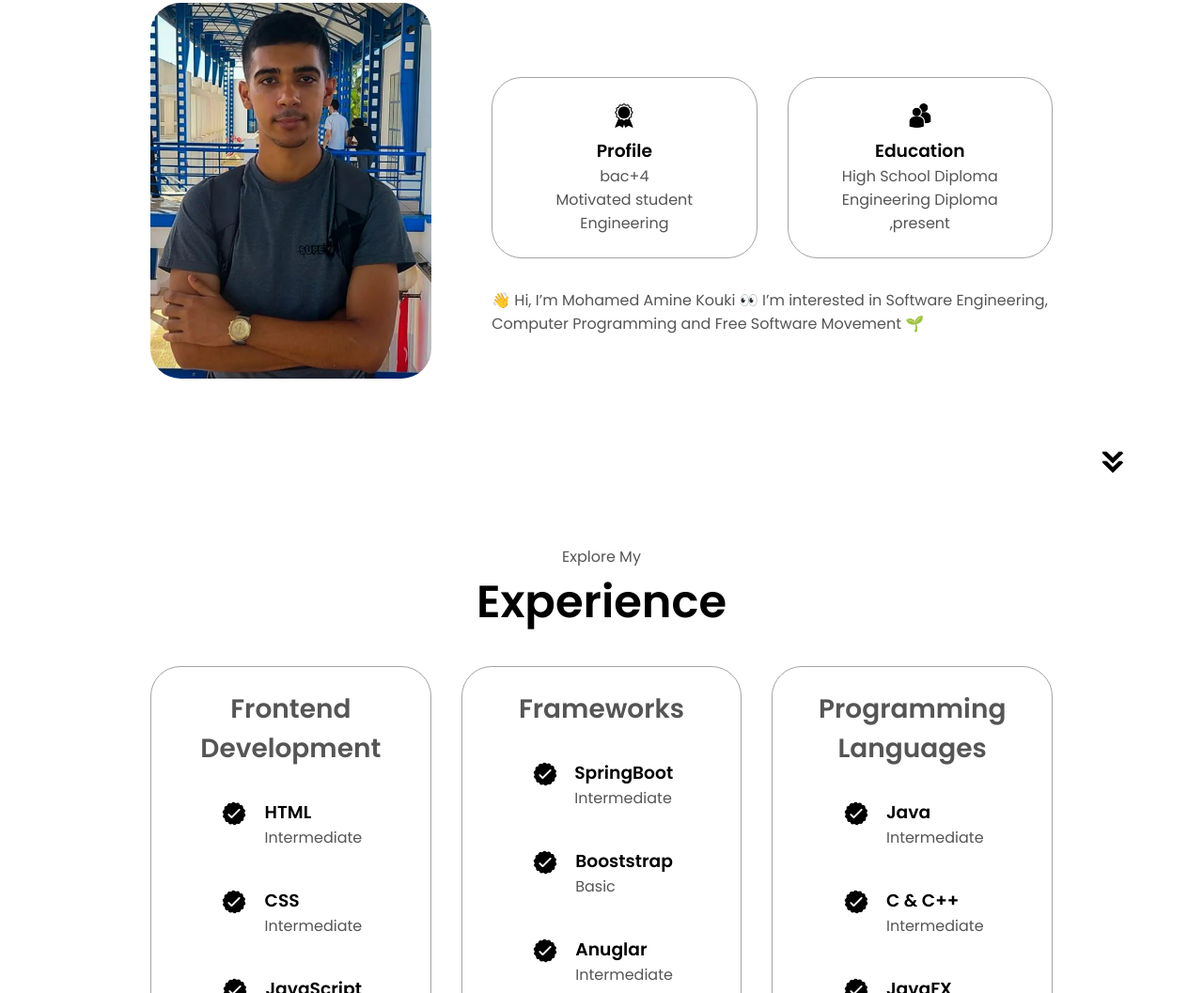
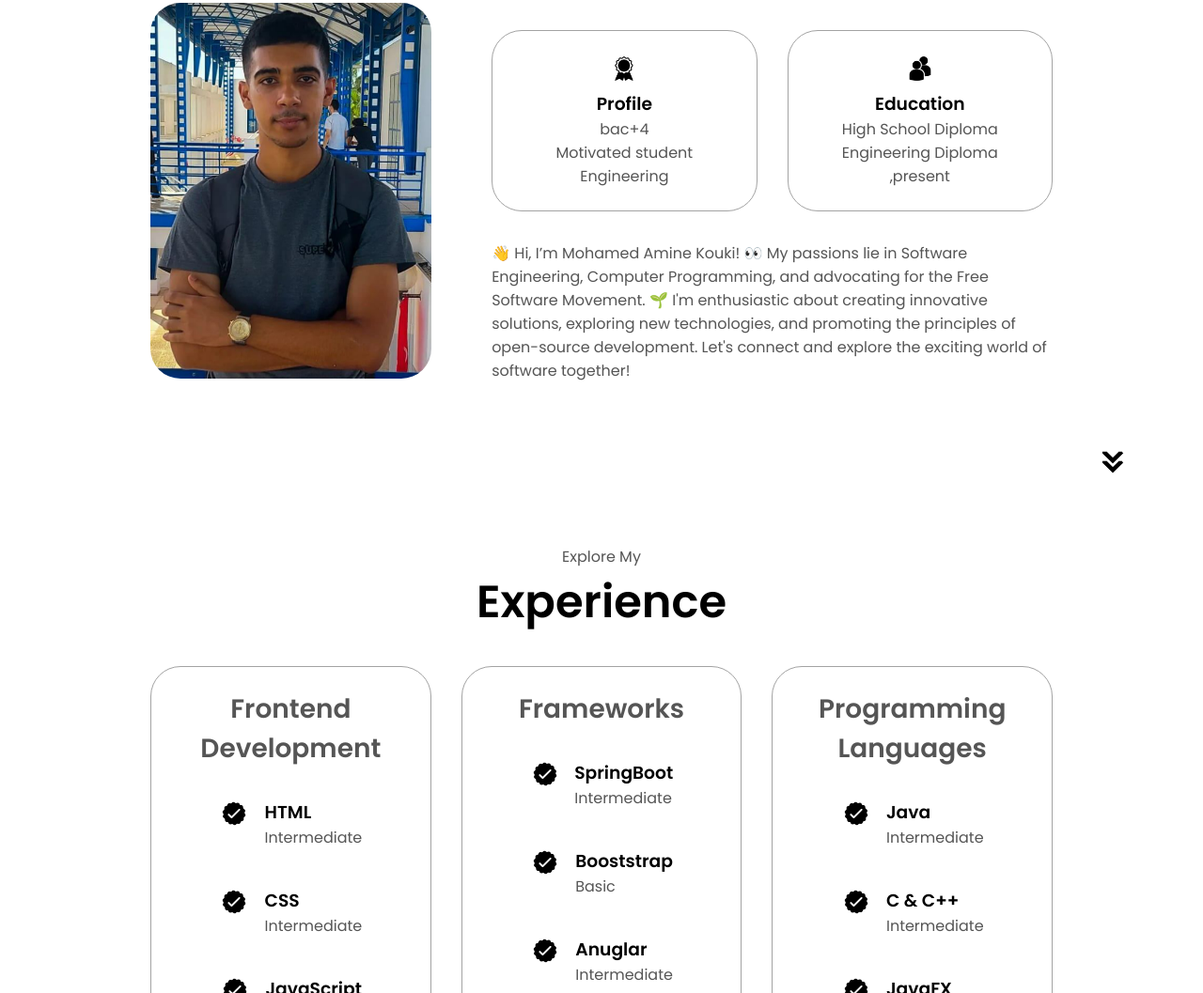
Before and after one commit to Kouki321/website, a plain HTML site: page index.html in a window 1280 px wide. Shown: the part 1116-2173 px from the top of the page at 94% size. Drawn offline with Linux system fonts and the light colour scheme.

Commit message:
Update index.html

```diff
--- a/index.html
+++ b/index.html
@@ -105,7 +105,10 @@
           </div>
           <div class="text-container">
             <p>
-              👋 Hi, I’m Mohamed Amine Kouki 👀 I’m interested in Software Engineering, Computer Programming and Free Software Movement 🌱
+👋 Hi, I’m Mohamed Amine Kouki! 👀 My passions lie in Software Engineering, Computer Programming, and advocating for the Free Software Movement.
+              🌱 I'm enthusiastic about creating innovative solutions, exploring new technologies, and promoting the principles of open-source development.
+              Let's connect and explore the exciting world of software together!
+
             </p>
           </div>
         </div>
```
